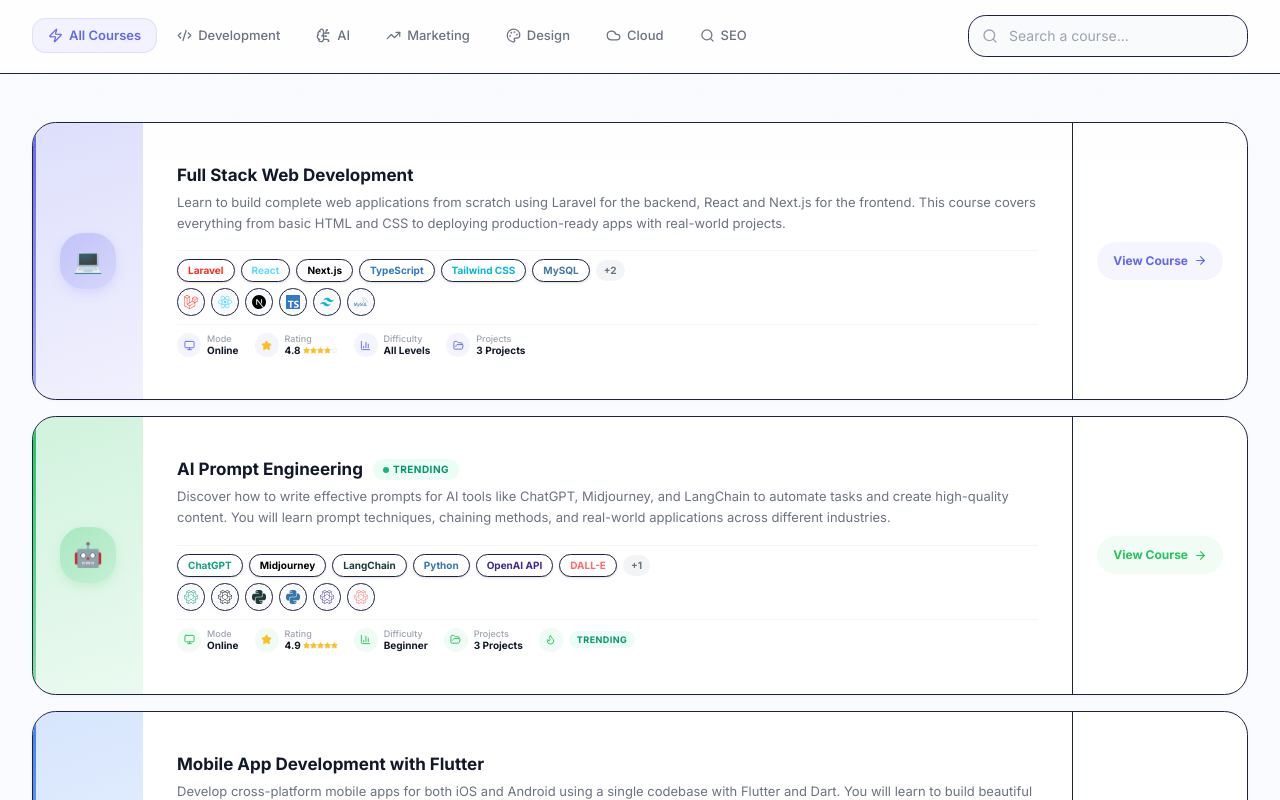
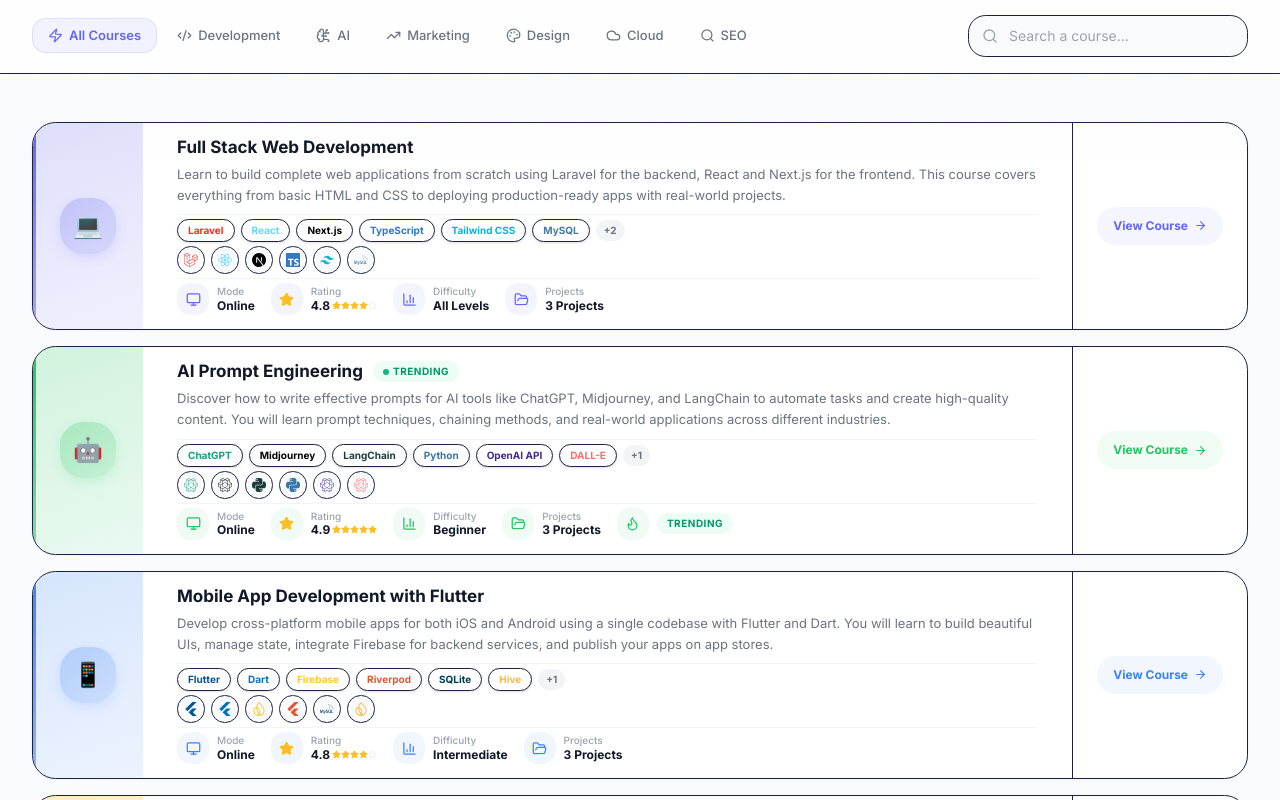
Before and after one commit to singhyogeshwar5608/larawans-new, a Next.js app: page /courses in a window 1280 px wide. Shown: the part 640-1440 px from the top of the page. Built offline with nearby package versions, Linux system fonts and the light colour scheme.

Commit message:
22654786-95f2-4268-ba21-39b36eb581a8

```diff
--- a/src/app/courses/page.tsx
+++ b/src/app/courses/page.tsx
@@ -241,7 +241,7 @@
           </div>
 
           {/* ── Middle: Content ── */}
-          <div className="flex-1 min-w-0 px-[22px] sm:px-[34px] py-[42px] flex flex-col justify-center">
+          <div className="flex-1 min-w-0 px-[22px] sm:px-[34px] py-[14px] flex flex-col justify-center">
             <div className="flex items-center gap-2.5 mb-1.5 flex-wrap">
               <h3 className="text-[14px] sm:text-[17px] font-bold text-[#111827] group-hover:text-[#1a1a2e] leading-tight">
                 {course.title}
@@ -262,11 +262,11 @@
                 </span>
               )}
             </div>
-            <p className="text-[13px] text-[#6B7280] leading-relaxed mb-2 line-clamp-3">
+            <p className="text-[13px] text-[#6B7280] leading-relaxed mb-1 line-clamp-2">
               {course.description}
             </p>
             {/* Divider */}
-            <div className="w-full h-px bg-[#F3F4F6] my-2"></div>
+            <div className="w-full h-px bg-[#F3F4F6] my-1"></div>
             {/* Tech Stack Names Row */}
             <div className="flex items-center gap-1.5 flex-wrap">
               {course.techStack.slice(0, 6).map((tech) => (
@@ -285,7 +285,7 @@
               )}
             </div>
             {/* Tech Stack Icons Row */}
-            <div className="flex items-center gap-1.5 flex-wrap mt-1.5">
+            <div className="flex items-center gap-1.5 flex-wrap mt-1">
               {course.techStack.slice(0, 6).map((tech) => {
                 const IconComp = TECH_ICON_MAP[tech.name];
                 return (
@@ -304,64 +304,64 @@
               })}
             </div>
             {/* Divider */}
-            <div className="w-full h-px bg-[#F3F4F6] my-2"></div>
+            <div className="w-full h-px bg-[#F3F4F6] my-1"></div>
             {/* Meta Row: Mode | Rating | Difficulty | Projects */}
             <div className="flex items-center gap-3 sm:gap-4 flex-wrap">
               {/* Course Mode */}
-              <div className="flex items-center gap-1.5">
-                <div className="flex h-6 w-6 items-center justify-center rounded-md" style={{ backgroundColor: `${tc}12` }}>
-                  <Monitor size={11} style={{ color: tc }} />
+              <div className="flex items-center gap-2">
+                <div className="flex h-8 w-8 items-center justify-center rounded-lg" style={{ backgroundColor: `${tc}12` }}>
+                  <Monitor size={15} style={{ color: tc }} />
                 </div>
                 <div className="flex flex-col">
-                  <span className="text-[9px] text-[#9CA3AF] font-medium leading-tight">Mode</span>
-                  <span className="text-[10px] text-[#111827] font-bold leading-tight">Online</span>
+                  <span className="text-[10px] text-[#9CA3AF] font-medium leading-tight">Mode</span>
+                  <span className="text-[12px] text-[#111827] font-bold leading-tight">Online</span>
                 </div>
               </div>
               {/* Star Rating */}
-              <div className="flex items-center gap-1.5">
-                <div className="flex h-6 w-6 items-center justify-center rounded-md" style={{ backgroundColor: `${tc}12` }}>
-                  <Star size={11} style={{ color: "#FBBF24" }} fill="#FBBF24" />
+              <div className="flex items-center gap-2">
+                <div className="flex h-8 w-8 items-center justify-center rounded-lg" style={{ backgroundColor: `${tc}12` }}>
+                  <Star size={15} style={{ color: "#FBBF24" }} fill="#FBBF24" />
                 </div>
                 <div className="flex flex-col">
-                  <span className="text-[9px] text-[#9CA3AF] font-medium leading-tight">Rating</span>
+                  <span className="text-[10px] text-[#9CA3AF] font-medium leading-tight">Rating</span>
                   <div className="flex items-center gap-0.5">
-                    <span className="text-[10px] text-[#111827] font-bold leading-tight">4.{8 + (index % 2)}</span>
+                    <span className="text-[12px] text-[#111827] font-bold leading-tight">4.{8 + (index % 2)}</span>
                     <div className="flex items-center">
                       {[1,2,3,4,5].map((s) => (
-                        <Star key={s} size={7} className={s <= (4 + (index % 2)) ? "text-[#FBBF24]" : "text-[#E5E7EB]"} fill={s <= (4 + (index % 2)) ? "#FBBF24" : "none"} />
+                        <Star key={s} size={9} className={s <= (4 + (index % 2)) ? "text-[#FBBF24]" : "text-[#E5E7EB]"} fill={s <= (4 + (index % 2)) ? "#FBBF24" : "none"} />
                       ))}
                     </div>
                   </div>
                 </div>
               </div>
               {/* Course Difficulty */}
-              <div className="flex items-center gap-1.5">
-                <div className="flex h-6 w-6 items-center justify-center rounded-md" style={{ backgroundColor: `${tc}12` }}>
-                  <BarChart3 size={11} style={{ color: tc }} />
+              <div className="flex items-center gap-2">
+                <div className="flex h-8 w-8 items-center justify-center rounded-lg" style={{ backgroundColor: `${tc}12` }}>
+                  <BarChart3 size={15} style={{ color: tc }} />
                 </div>
                 <div className="flex flex-col">
-                  <span className="text-[9px] text-[#9CA3AF] font-medium leading-tight">Difficulty</span>
-                  <span className="text-[10px] text-[#111827] font-bold leading-tight">{course.level}</span>
+                  <span className="text-[10px] text-[#9CA3AF] font-medium leading-tight">Difficulty</span>
+                  <span className="text-[12px] text-[#111827] font-bold leading-tight">{course.level}</span>
                 </div>
               </div>
               {/* Projects Count */}
-              <div className="flex items-center gap-1.5">
-                <div className="flex h-6 w-6 items-center justify-center rounded-md" style={{ backgroundColor: `${tc}12` }}>
-                  <FolderOpen size={11} style={{ color: tc }} />
+              <div className="flex items-center gap-2">
+                <div className="flex h-8 w-8 items-center justify-center rounded-lg" style={{ backgroundColor: `${tc}12` }}>
+                  <FolderOpen size={15} style={{ color: tc }} />
                 </div>
                 <div className="flex flex-col">
-                  <span className="text-[9px] text-[#9CA3AF] font-medium leading-tight">Projects</span>
-                  <span className="text-[10px] text-[#111827] font-bold leading-tight">{course.projects.length} Projects</span>
+                  <span className="text-[10px] text-[#9CA3AF] font-medium leading-tight">Projects</span>
+                  <span className="text-[12px] text-[#111827] font-bold leading-tight">{course.projects.length} Projects</span>
                 </div>
               </div>
               {/* Course Badge */}
               {course.badge && (
-                <div className="flex items-center gap-1.5">
-                  <div className="flex h-6 w-6 items-center justify-center rounded-md" style={{ backgroundColor: `${tc}12` }}>
-                    <Flame size={11} style={{ color: tc }} />
+                <div className="flex items-center gap-2">
+                  <div className="flex h-8 w-8 items-center justify-center rounded-lg" style={{ backgroundColor: `${tc}12` }}>
+                    <Flame size={15} style={{ color: tc }} />
                   </div>
                   <span
-                    className="rounded-full px-2 py-[2px] text-[9px] font-bold uppercase tracking-wider"
+                    className="rounded-full px-2.5 py-[3px] text-[10px] font-bold uppercase tracking-wider"
                     style={{
                       backgroundColor: BADGE_COLORS[course.badge]?.bg,
                       color: BADGE_COLORS[course.badge]?.text,
```
